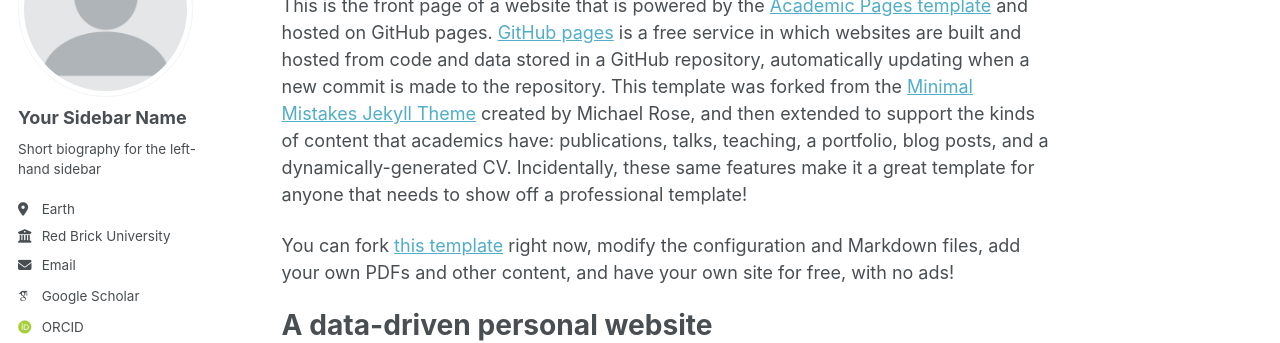
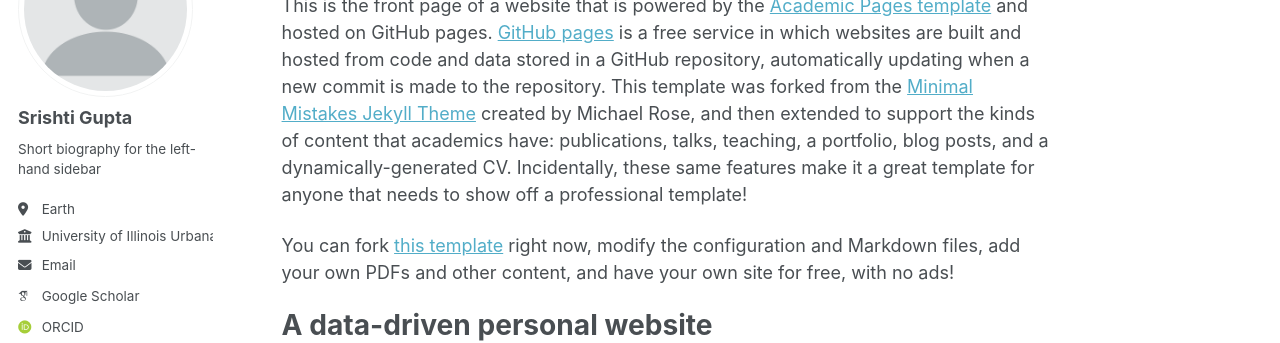
Before and after one commit to SrishtiGupt/CIERA-REU-2025, a Jekyll site: the page built from _pages/about.md, in a window 1280 px wide. Shown: the part 177-520 px from the top of the page. Built offline with Jekyll 4.4.1, drawn with Linux system fonts in a browser that asks for light colours; some web fonts are replaced; a script that is not in the unit is left out.

Commit message:
Update _config.yml

```diff
--- a/_config.yml
+++ b/_config.yml
@@ -23,13 +23,13 @@ repository               : "SrishtiGupt/SrishtiGupt.github.io"
 author:
   # Biographic information
   avatar           : "profile.png"
-  name             : "Your Sidebar Name"
+  name             : "Srishti Gupta"
   pronouns         : # example: "she/her"
   bio              : "Short biography for the left-hand sidebar"
   location         : "Earth"
-  employer         : "Red Brick University"
+  employer         : "University of Illinois Urbana-Champaign"
   uri              : # URL
-  email            : "none@example.org"
+  email            : "srishti8@illinois.org"
 
   # Academic websites
   academia         : # URL
```
